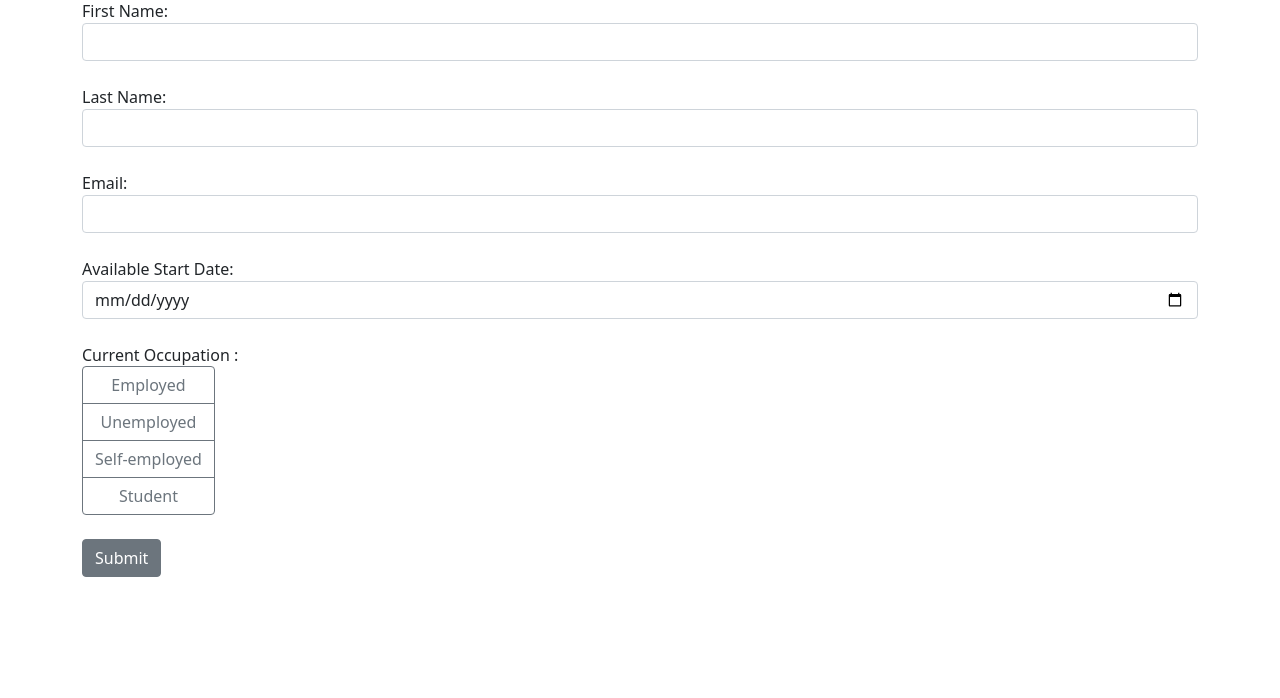
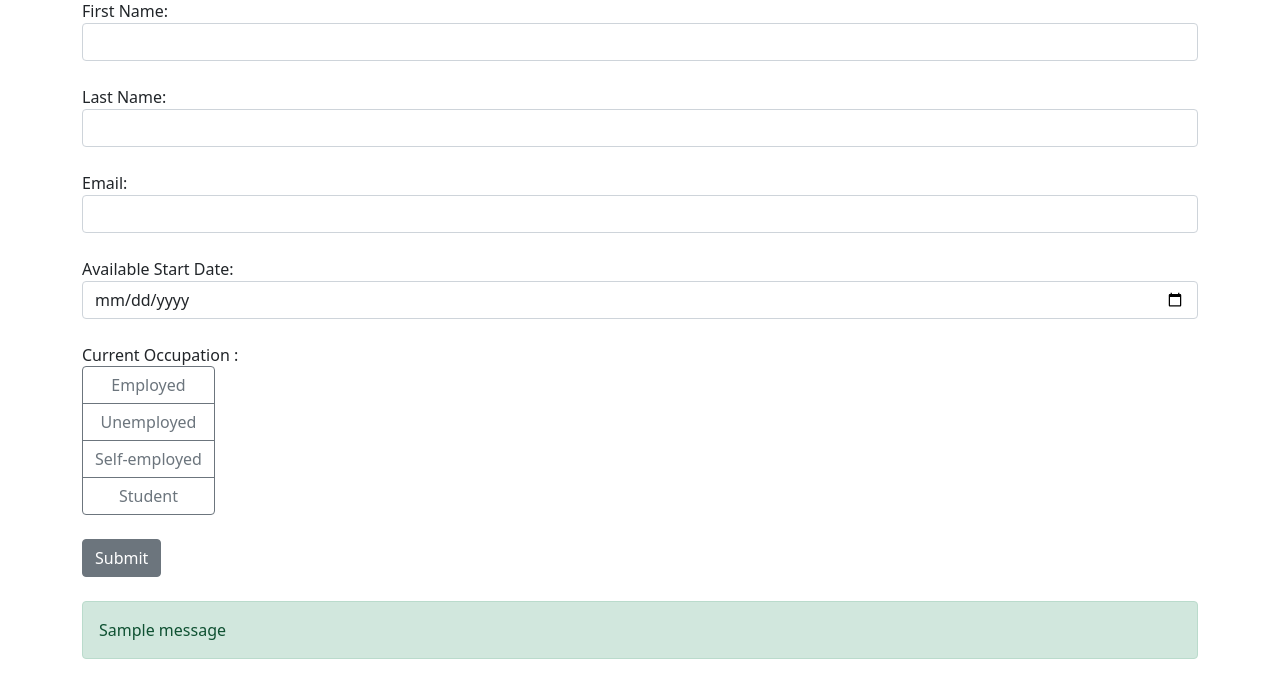
Before and after one commit to techwitlawri/Job-Application-with-flask, a Flask app: page / in a window 1280 px wide. Shown: the part 73-771 px from the top of the page. Run offline with Flask 3, Linux system fonts and the light colour scheme; one stand-in notice (Sample message) is shown.

Commit message:
Show Submission Notification

```diff
--- a/app.py
+++ b/app.py
@@ -1,4 +1,4 @@
-from flask import Flask, render_template, request
+from flask import Flask, render_template, request, flash
 from flask_sqlalchemy import SQLAlchemy
 from sqlalchemy import Date
 from datetime import datetime
@@ -35,6 +35,7 @@ def index():
 
         db.session.add(form)
         db.session.commit()
+        flash(f" {first_name}, Your form was submitted successfully", "success")
 
 
     return render_template("index.html")
--- a/templates/index.html
+++ b/templates/index.html
@@ -43,6 +43,15 @@
                         <label  class= "btn btn-outline-secondary" for="student">Student</label>
                     </div>
                     <button class="btn btn-secondary mb-4" type="submit">Submit</button>
+                    {% with messages= get_flashed_messages() %}
+                    {% if messages %}
+                    <div class=" alert alert-success">
+                        {% for message in messages %}
+                            {{ message }}
+                        {% endfor%}
+                    </div>
+                    {% endif %}
+                    {% endwith %}
                 </div>
             </form>
         </div>
```
Also changed, not shown: instance/data.db.
